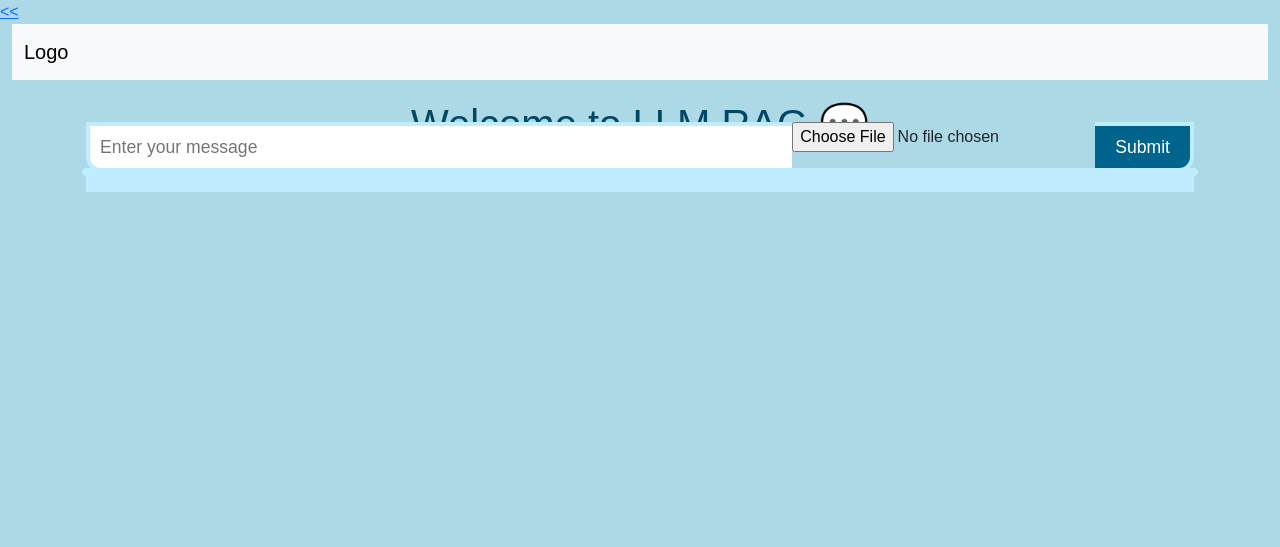
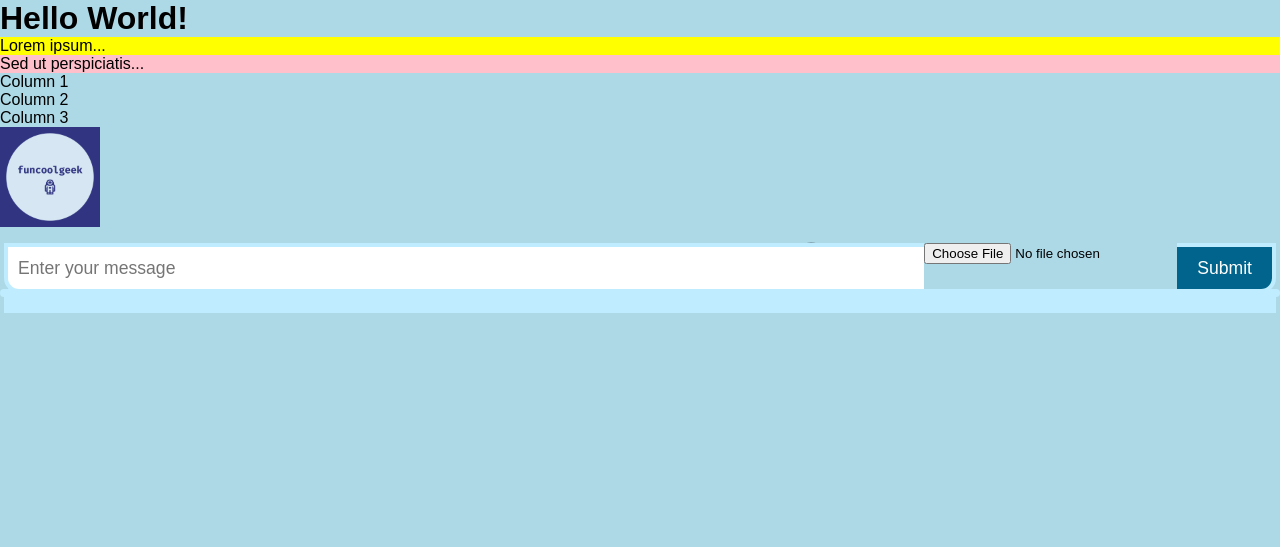
Before and after one commit to khteh/rag-agent, a Python web app: template src/view/templates/index.html in a window 1280 px wide. Shown: the top 547 px of the page. Run offline with Jinja, Linux system fonts and the light colour scheme; the template is opened without the code that fills it, so the values that code supplies are empty; some libraries are stand-ins or nearby versions.

Commit message:
Add logos and favicon. Update curl options in README

```diff
--- a/src/view/static/css/style.css
+++ b/src/view/static/css/style.css
@@ -30,7 +30,7 @@ hr {
 
 #home-header {
   text-align: center;
-  margin: 20px 0;
+  margin: 10px 0;
   color: rgb(0, 73, 101);
 }
 
--- a/src/view/templates/base.html
+++ b/src/view/templates/base.html
@@ -4,10 +4,19 @@
   {% if title %}
   <title>{{ title }}</title>
   {% else %}
-  <title>Welcome to Python Flask with RESTful API</title>
+  <title>Welcome to LLM RAG 💬</title>
   {% endif %}
   <meta charset="utf-8">
   <meta name="viewport" content="width=device-width, initial-scale=1">
+  <meta http-equiv="Content-Security-Policy" content="default-src 'self' data: gap: https://ssl.gstatic.com 'unsafe-eval'; style-src 'self' 'unsafe-inline'; media-src *;**script-src 'self' http://onlineerp.solution.quebec 'unsafe-inline' 'unsafe-eval';** ">
+  <meta http-equiv="Content-Security-Policy"
+  content="default-src 'self' data:gap: http://www.visitsingapore.com
+  https://ssl.gstatic.com 'unsafe-eval';
+  style-src 'self' 'unsafe-inline';
+  media-src *;
+  script-src 'sha256-8oNYgMXalkkCmtcsZGqRDW6hTsqrgjhl1mV9wmKUf08='
+  ">
+  <link type="image/png", href="/images/favicon.png", rel="icon"/>
   <script src="https://code.jquery.com/jquery-3.7.1.min.js" integrity="sha256-/JqT3SQfawRcv/BIHPThkBvs0OEvtFFmqPF/lYI/Cxo=" crossorigin="anonymous"></script>
   <script src="https://code.jquery.com/ui/1.14.1/jquery-ui.min.js" integrity="sha256-AlTido85uXPlSyyaZNsjJXeCs07eSv3r43kyCVc8ChI=" crossorigin="anonymous"></script>
   <!-- Bootstrap CSS -->
@@ -33,27 +42,37 @@
 </head>
 <body>
 <!-- https://www.w3schools.com/howto/tryit.asp?filename=tryhow_js_sidenav_push -->
-<div id="mySidenav" class="sidenav">
-  <a id="closeLeftNav" href="javascript:void(0)" class="closebtn" style="position: relative; top: 100%; transform: translateY(-100%); text-align: right;">&lt;&lt;</a>
+ <div class="container">
+  <h1>Hello World!</h1>
+  <div class="row">
+    <div class="col-sm-6" style="background-color:yellow;">
+      <p>Lorem ipsum...</p>
+    </div>
+    <div class="col-sm-6" style="background-color:pink;">
+      <p>Sed ut perspiciatis...</p>
+    </div>
+  </div>
 </div>
 <div id="main" class="container-fluid text-center">
-  <nav role="navigation" class="navbar navbar-fixed-top navbar-expand-sm bg-light">
-    <div class="container-fluid">
-      <a class="navbar-brand" href="{{url_for('home.index')}}">Logo</a>
-      <div class="navbar-header">
-        <button type="button" class="navbar-toggler" data-toggle="collapse" data-target="#myNavbar">
-          <span class="navbar-toggler-icon"></span>
-        </button>
-      </div>
-      <div class="collapse navbar-collapse" id="myNavbar">
-        <ul class="navbar-nav mr-auto">
-        </ul>
-        <ul class="nav navbar-nav ms-auto">
-        </ul>
-      </div>
+  <div class="container">
+  <div class="row">
+          <div class="col-md-3">Column 1</div>
+          <div class="col-md-6">Column 2</div>
+          <div class="col-md-3">Column 3</div>
+  </div>
+  </div>
+  <div class="row">
+    <div class="col-md-2 col-form-label d-flex text-left justify-content-start">
+      <a class="navbar-brand" href="{{url_for('home.index')}}"><img src= "{{ url_for('static', filename='images/logo.png')}}" alt="Logo" width="100" ,height="100"></a>
     </div>
-  </nav>
-<!--<div id="main" class="container-fluid text-center">-->
+    <div class="col-md-10 col-form-label d-flex text-center justify-content-center">
+          {% if title %}
+          <h1 id="home-header">{{ title }}</h1>
+          {% else %}
+          <h1 id="home-header">Welcome to LLM RAG 💬</h1>
+          {% endif %}
+    </div>
+  </div>
   <div class="content" style="margin-top: 10px">
     {% block content %}
     {% endblock %}
--- a/src/view/templates/index.html
+++ b/src/view/templates/index.html
@@ -1,26 +1,18 @@
 {% extends "base.html" %}
 {% block content %}
-<div class="container">
-  <h1 id="home-header">Welcome to LLM RAG 💬</h1>
-  <div id="chat-room-widget">
+<div class="container" style="margin-top: 10px">
+  <div id="chat-room-widget" style="margin-top: 10px">
     <div id="msgs-container">
       <ul id="messages"></ul>
     </div>
     <div id="message-box">
       <input type="text" placeholder="Enter your message" id="prompt" name="message" placeholder='How can I help?', onkeyup="stoppedTyping()"/>
       <input id='image', name="image", type='file', accept="image/*"/>
-      <button type="submit" id="send-btn" onclick="sendMessage()">Submit</button>
+      <button type="submit" id="send-btn" disabled>Submit</button>
     </div>
   </div>
   <script type="text/javascript">
     <!-- https://thepythoncode.com/article/how-to-build-a-chat-app-in-python-using-flask-and-flasksocketio -->
-    function sendMessage() {
-      var msgInput = document.getElementById("prompt");
-      if (msgInput.value === "") return;
-      var msg = msgInput.value;
-      socketio.emit("message", { message: msg });
-      msgInput.value = "";
-    }
     function stoppedTyping() {
             if(document.querySelector("#prompt").value.length > 0) {
                 document.querySelector('#send-btn').disabled = false;
@@ -70,10 +62,5 @@
             console.error(`Invalid prompt!`);
         });
   </script>
-  {% for message in messages %}
-  <script type="text/javascript">
-    createChatItem("{{message.message}}", "{{message.sender}}");
-  </script>
-  {% endfor %}
 </div>
 {% endblock %}
```
Also changed, not shown: src/view/static/js/script.js (+76 -0 lines), README.md, src/view/static/images/favicon.png (added), src/view/static/images/logo.png (added). Lines whose indentation alone changed are shown as unchanged.
